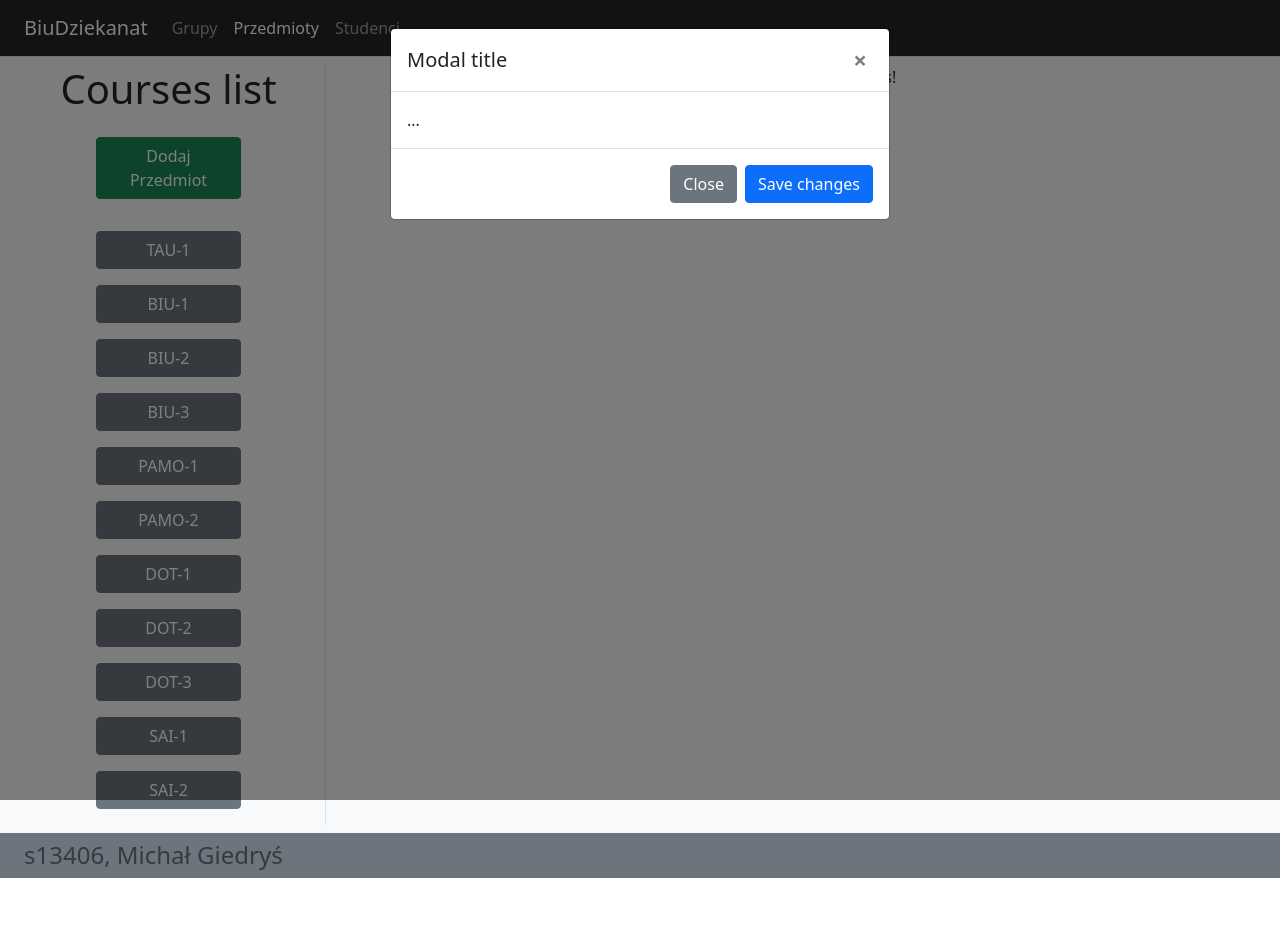
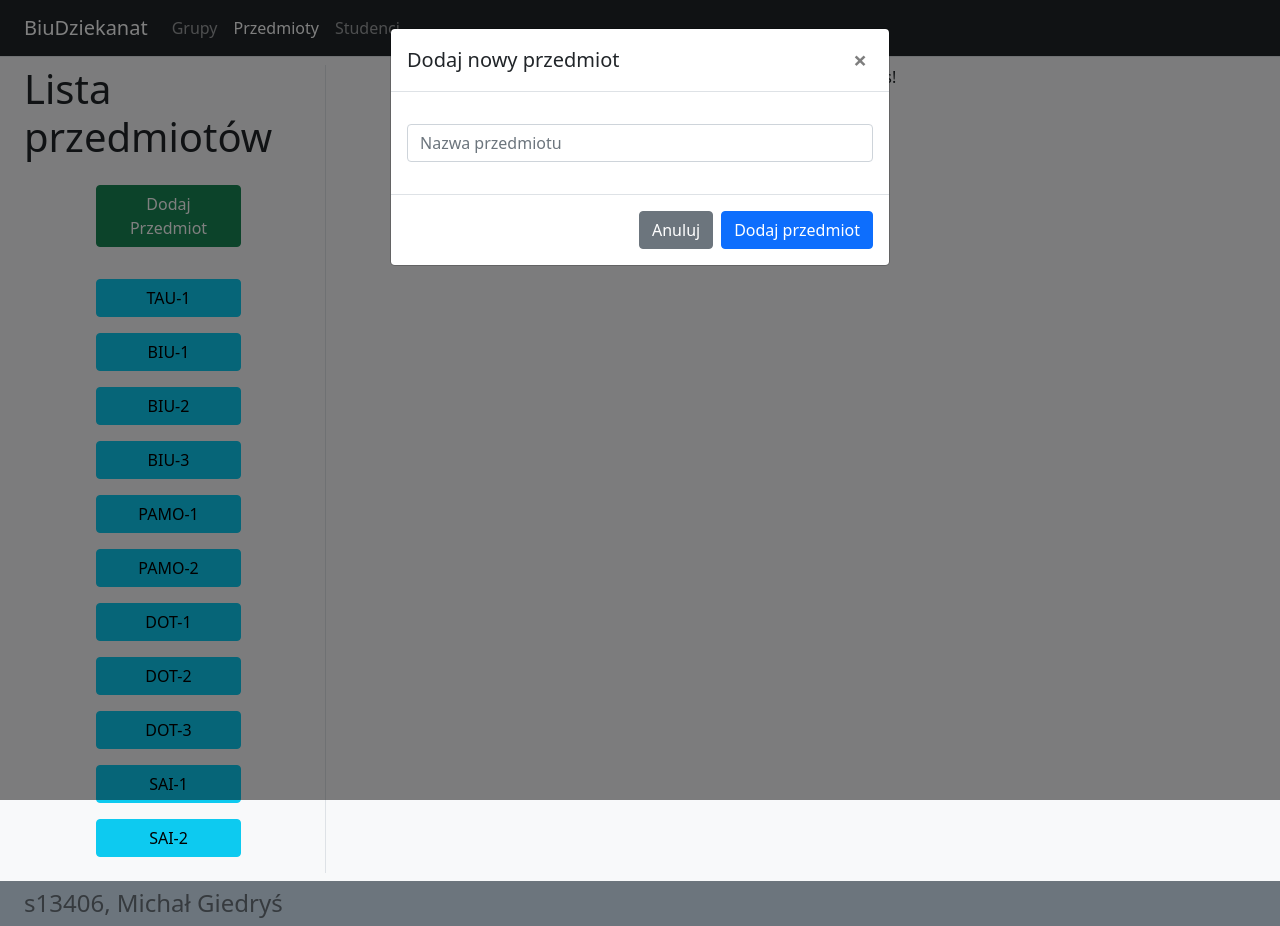
Before and after one commit to giedrys-michal/ITN_BIU, an Angular app in the folder BiuDziekanat/: page /courses in a window 1280 px wide. Both pictures are taken after a click on the button "Dodaj Przedmiot". Before the commit the page ends 878 px from the top, so only its background shows below. Built offline with nearby package versions, Linux system fonts and the light colour scheme.

Commit message:
Update groups, students, courses views, add modals
Update groups, students, courses views, add modals

```diff
--- a/BiuDziekanat/src/app/coursesView/courses-list-view/courses-list-view.component.html
+++ b/BiuDziekanat/src/app/coursesView/courses-list-view/courses-list-view.component.html
@@ -1,21 +1,21 @@
-<h1>Courses list</h1>
+<h1>Lista przedmiotów</h1>
 <div class="w-50 my-2">
   <button type="button" class="btn btn-success w-100 mt-2 mb-4" (click)="openModal(coursesModalTemplate)">Dodaj Przedmiot</button>
-  <button *ngFor="let course of courses" type="button" class="btn btn-secondary w-100 my-2">{{course.name}}</button>
+  <button *ngFor="let course of courses" type="button" class="btn btn-info w-100 my-2">{{course.name}}</button>
 </div>
 
 <ng-template #coursesModalTemplate>
   <div class="modal-header">
-    <h5 class="modal-title" id="exampleModalLabel">Modal title</h5>
+    <h5 class="modal-title">Dodaj nowy przedmiot</h5>
     <button type="button" class="close" (click)="modalRef.hide()" data-dismiss="modal" aria-label="Close">
       <span aria-hidden="true">&times;</span>
     </button>
   </div>
   <div class="modal-body">
-    ...
+    <input type="text" class="form-control my-3" placeholder="Nazwa przedmiotu" aria-label="New group name">
   </div>
   <div class="modal-footer">
-    <button type="button" class="btn btn-secondary" (click)="modalRef.hide()" data-dismiss="modal">Close</button>
-    <button type="button" class="btn btn-primary">Save changes</button>
+    <button type="button" class="btn btn-secondary" (click)="modalRef.hide()" data-dismiss="modal">Anuluj</button>
+    <button type="button" class="btn btn-primary">Dodaj przedmiot</button>
   </div>
 </ng-template>
--- a/BiuDziekanat/src/app/detailedView/details-main-view/details-search/details-search.component.html
+++ b/BiuDziekanat/src/app/detailedView/details-main-view/details-search/details-search.component.html
@@ -10,7 +10,7 @@
   </div>
 </div>
 <div class="position-relative my-2">
-  <input [(ngModel)]="studentSearch" (ngModelChange)="onSearchInput($event)" (blur)="onBlur($event)" (focus)="onFocus($event)" type="text" id="search" class="form-control suggestionItem" placeholder="ID or Last name" aria-label="Search for student" aria-describedby="button-search">
+  <input [(ngModel)]="studentSearch" (ngModelChange)="onSearchInput($event)" (blur)="onBlur($event)" (focus)="onFocus($event)" type="text" id="search" class="form-control suggestionItem" placeholder="ID or Last name" aria-label="Search for student">
   <div *ngIf="showSearchSuggestions" id="suggestionsList">
     <div class="position-absolute w-100" style="top: 100%">
       <div *ngIf="isIdFilterChecked == 'true'; then filterId else filterLastName" class="list-group"></div>
--- a/BiuDziekanat/src/app/groupsView/groups-list-view/groups-list-view.component.html
+++ b/BiuDziekanat/src/app/groupsView/groups-list-view/groups-list-view.component.html
@@ -1,4 +1,4 @@
-<h1>Groups list</h1>
+<h1>Lista grup</h1>
 <div class="w-50 my-2">
   <button type="button" class="btn btn-success w-100 mt-2 mb-4" (click)="openModal(groupModalTemplate)">Dodaj grupę</button>
   <button *ngFor="let group of groups" type="button" class="btn btn-secondary w-100 my-2">{{group.name}}</button>
@@ -6,16 +6,16 @@
 
 <ng-template #groupModalTemplate>
   <div class="modal-header">
-    <h5 class="modal-title" id="exampleModalLabel">Modal title</h5>
+    <h5 class="modal-title">Dodaj nową grupę</h5>
     <button type="button" class="close" (click)="modalRef.hide()" data-dismiss="modal" aria-label="Close">
       <span aria-hidden="true">&times;</span>
     </button>
   </div>
   <div class="modal-body">
-    ...
+    <input type="text" class="form-control my-3" placeholder="Nazwa grupy" aria-label="New group name">
   </div>
   <div class="modal-footer">
-    <button type="button" class="btn btn-secondary" (click)="modalRef.hide()" data-dismiss="modal">Close</button>
-    <button type="button" class="btn btn-primary">Save changes</button>
+    <button type="button" class="btn btn-secondary" (click)="modalRef.hide()" data-dismiss="modal">Anuluj</button>
+    <button type="button" class="btn btn-primary">Dodaj grupę</button>
   </div>
 </ng-template>
--- a/BiuDziekanat/src/app/studentsView/students-list-view/students-list-view.component.html
+++ b/BiuDziekanat/src/app/studentsView/students-list-view/students-list-view.component.html
@@ -1,4 +1,4 @@
-<h1>Students list</h1>
+<h1>Lista studentów</h1>
 <div class="w-75 my-2">
   <button type="button" class="btn btn-success w-100 mt-2 mb-4" (click)="openModal(studentsModalTemplate)">Dodaj studenta</button>
   <button *ngFor="let student of students" type="button" class="btn btn-secondary w-100 my-2">{{student.id}} - {{student.name}} {{student.lastName}}</button>
@@ -6,16 +6,23 @@
 
 <ng-template #studentsModalTemplate>
   <div class="modal-header">
-    <h5 class="modal-title" id="exampleModalLabel">Modal title</h5>
+    <h5 class="modal-title">Dodaj nowego studenta</h5>
     <button type="button" class="close" (click)="modalRef.hide()" data-dismiss="modal" aria-label="Close">
       <span aria-hidden="true">&times;</span>
     </button>
   </div>
-  <div class="modal-body">
-    ...
+  <div class="col-12 modal-body">
+    <div class="row">
+      <div class="col-6">
+        <input type="text" class="form-control my-3" placeholder="Imię" aria-label="New student name">
+      </div>
+      <div class="col-6">
+        <input type="text" class="form-control my-3" placeholder="Nazwisko" aria-label="New student last name">
+      </div>
+    </div>
   </div>
   <div class="modal-footer">
-    <button type="button" class="btn btn-secondary" (click)="modalRef.hide()" data-dismiss="modal">Close</button>
-    <button type="button" class="btn btn-primary">Save changes</button>
+    <button type="button" class="btn btn-secondary" (click)="modalRef.hide()" data-dismiss="modal">Anuluj</button>
+    <button type="button" class="btn btn-primary">Dodaj studenta</button>
   </div>
 </ng-template>
```
